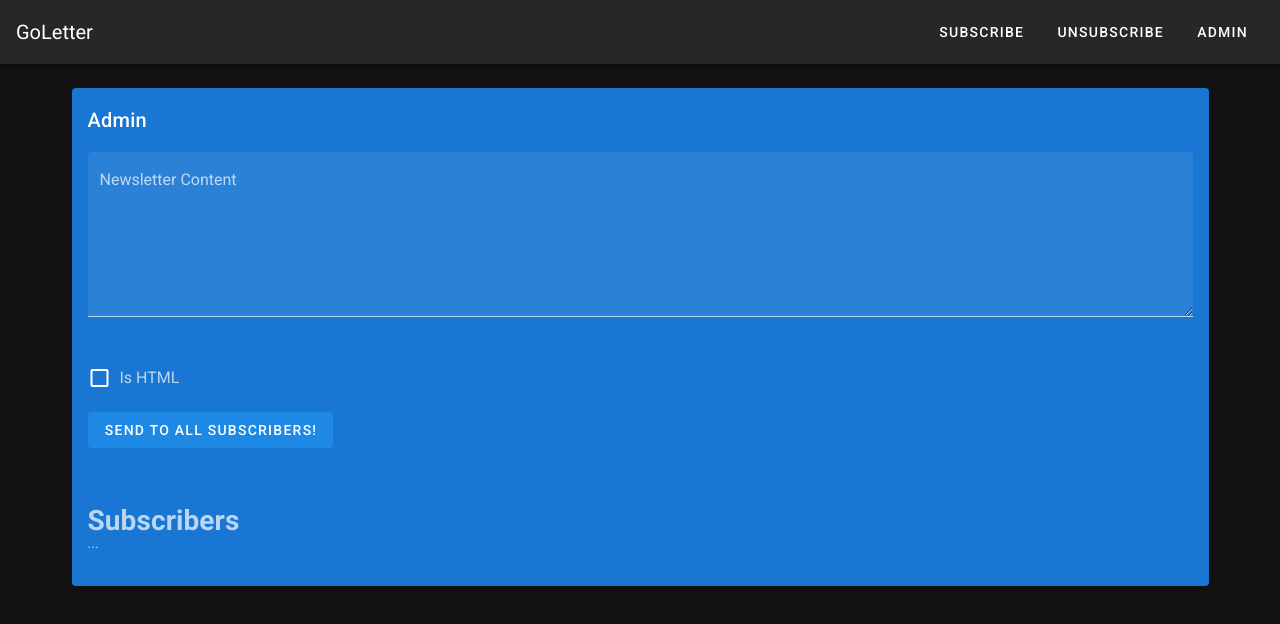
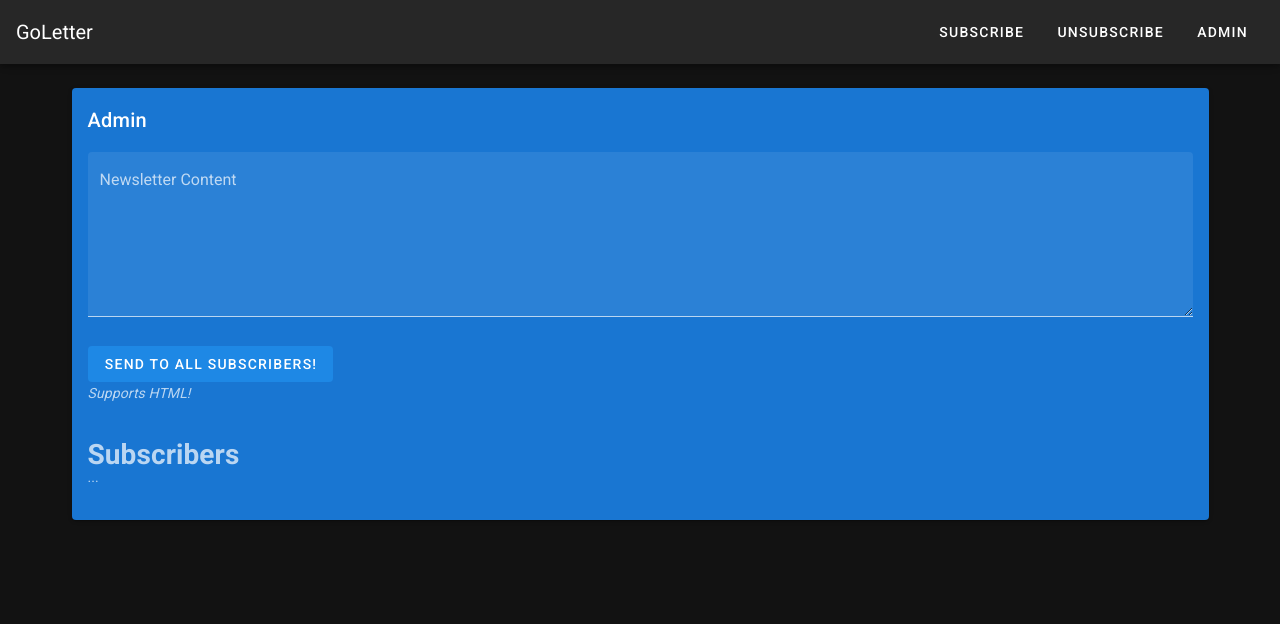
Before and after one commit to twilight-warlock/Golang-Project, a Nuxt app in the folder frontend/: page /admin in a window 1280 px wide. Shown: the top 624 px of the page. Built offline with nearby package versions, Linux system fonts and the light colour scheme.

Commit message:
ft: frontend `supports html` line

```diff
--- a/frontend/pages/admin.vue
+++ b/frontend/pages/admin.vue
@@ -5,9 +5,10 @@
       <v-card-text>
         <v-form @submit.prevent="sendContent">
           <v-textarea v-model="content" label="Newsletter Content" color="white" filled></v-textarea>
-          <v-checkbox v-model="isHTML" label="Is HTML" value="isHTML" color="white"></v-checkbox>
+          <!-- <v-checkbox v-model="isHTML" label="Is HTML" value="isHTML" color="white"></v-checkbox> -->
           <v-btn color="blue darken-1" depressed type="submit">Send to all subscribers!</v-btn>
         </v-form>
+        <i>Supports HTML!</i>
 
         <br />
 
@@ -22,7 +23,7 @@
 export default {
     data: () => ({
         content: '',
-        isHTML: false,
+        // isHTML: false,
     }),
     methods:{
         sendContent(){
```
